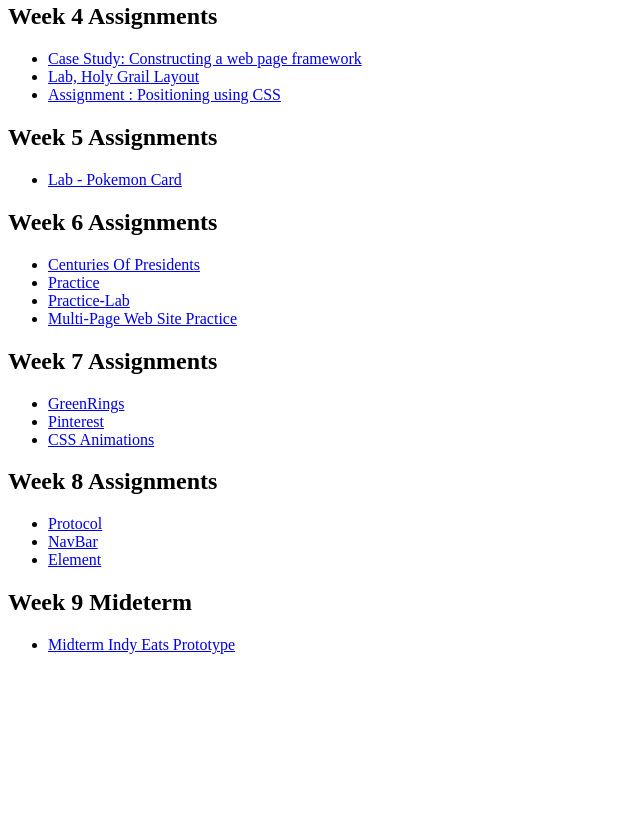
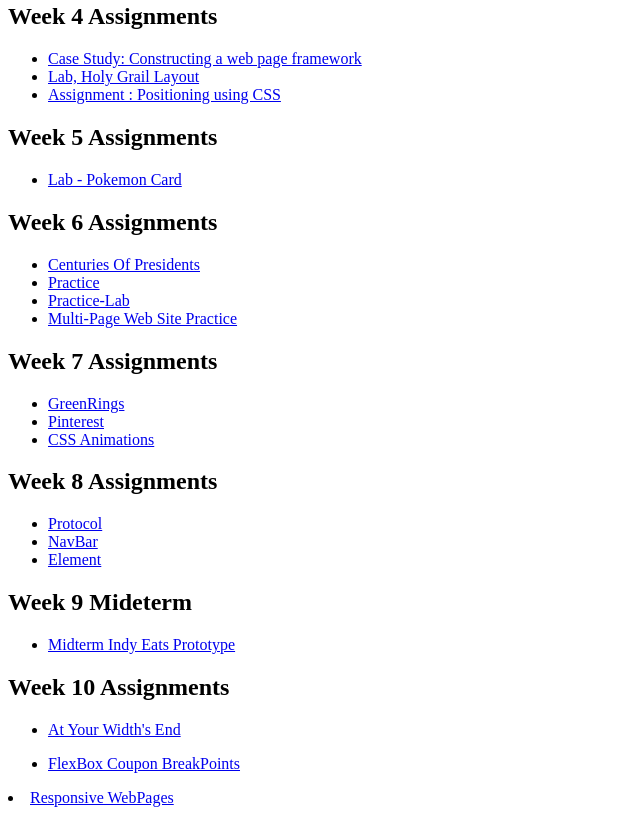
Before and after one commit to NobleC418/Web-Design, a plain HTML site: page index.html in a window 1280 px wide. Shown: the part 405-1220 px from the top of the page, without its empty margins (0-640 px from the left). Before the commit the page ends 1075 px from the top, so only its background shows below. Drawn offline with Linux system fonts and the light colour scheme.

Commit message:
Add Week 10 Assignments section to index.html

```diff
--- a/index.html
+++ b/index.html
@@ -69,5 +69,16 @@
     <ul>
         <li><a href="week9/indy-eats/index.html">Midterm Indy Eats Prototype</a></li>
     </ul>
+
+    <h2>Week 10 Assignments</h2>
+    <ul>
+        <li><a href="week10/At Your Width's End/tricolour 🇮🇪.html">At Your Width's End</a></li>
+    </ul>
+    <ul>
+        <li><a href="week10/Flexbox Coupon Breakpoints/index.html">FlexBox Coupon BreakPoints</a></li>
+    </ul
+    <ul>
+        <li><a href="week10/Responsive Webpages/index.html">Responsive WebPages</a></li>
+    </ul>
 </body>
 </html>
```
